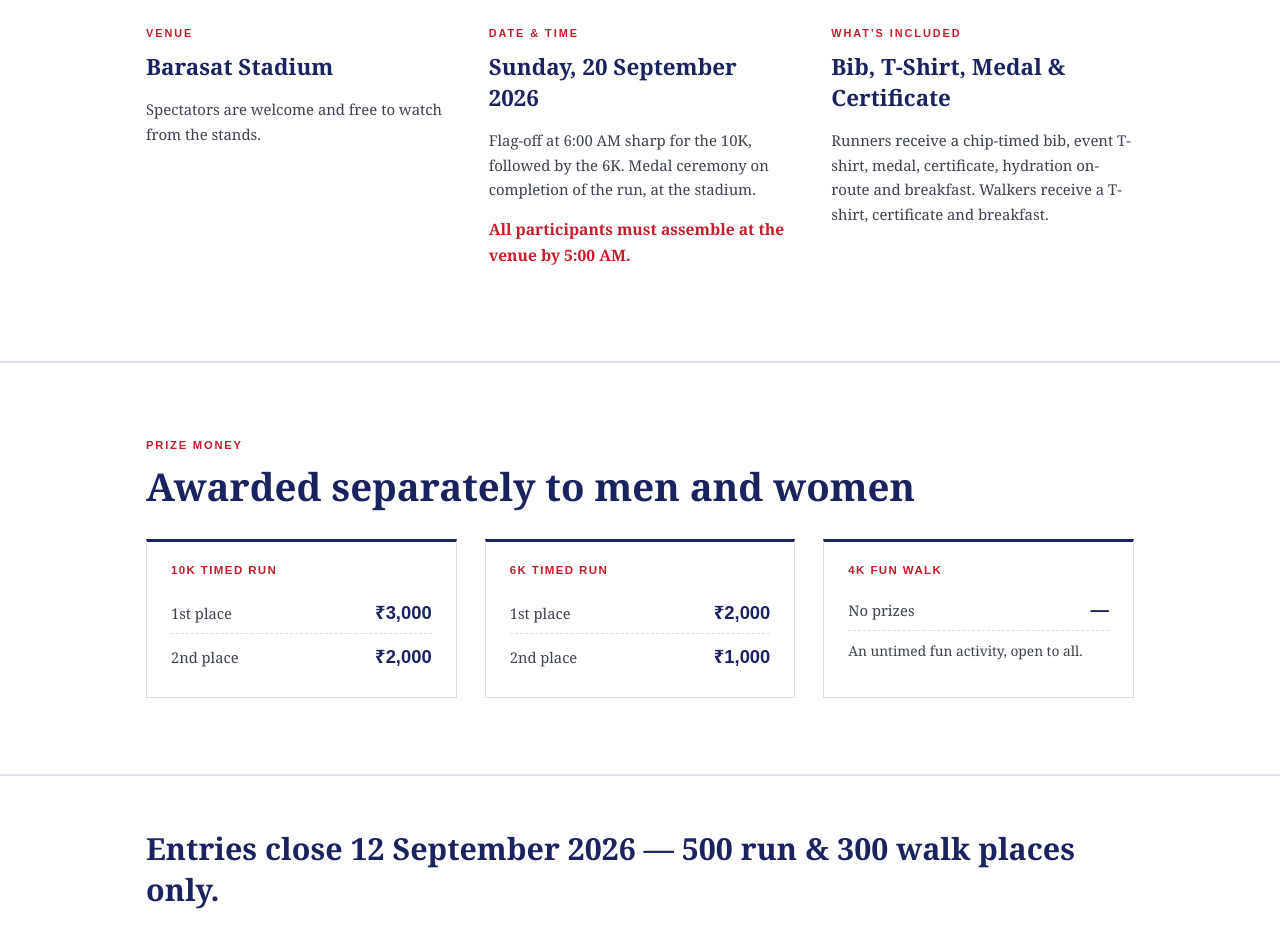
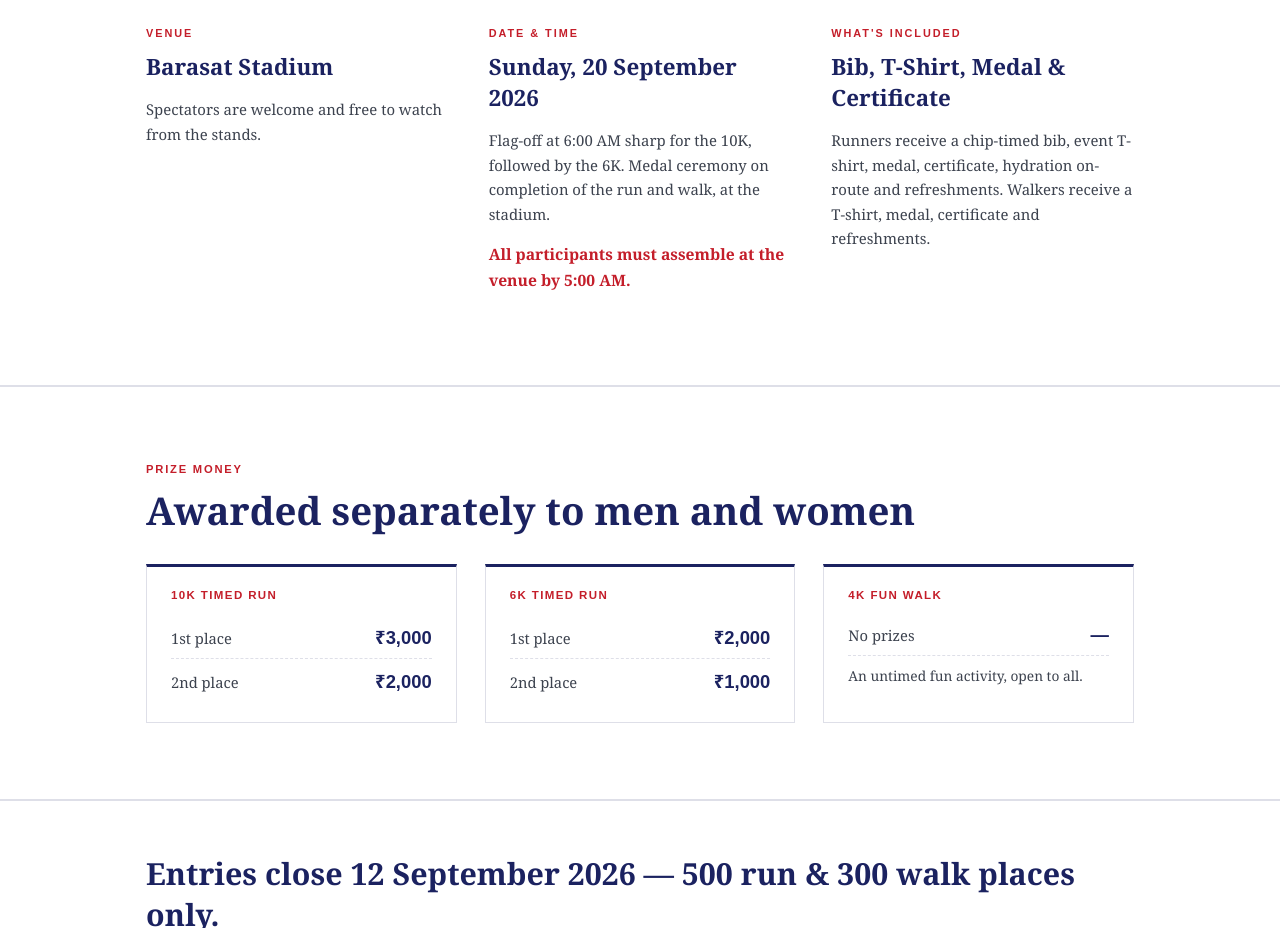
Before and after one commit to paulmark-05/Unity-run-2026, a website: page public/index.html in a window 1280 px wide. Shown: the part 1740-2668 px from the top of the page. Drawn offline with nearby package versions, Linux system fonts and the light colour scheme; no server answers.

Commit message:
Give 4K walkers a medal and rename breakfast to refreshments
Walkers now receive a medal alongside their T-shirt and certificate,
matching the updated event plan. "Breakfast" is now "refreshments"
throughout, since the actual offering isn't a full breakfast.

```diff
--- a/public/index.html
+++ b/public/index.html
@@ -117,13 +117,13 @@
     <div class="d-item">
       <div class="num label">Date &amp; Time</div>
       <h3>Sunday, 20 September 2026</h3>
-      <p>Flag-off at 6:00 AM sharp for the 10K, followed by the 6K. Medal ceremony on completion of the run, at the stadium.</p>
+      <p>Flag-off at 6:00 AM sharp for the 10K, followed by the 6K. Medal ceremony on completion of the run and walk, at the stadium.</p>
       <p class="assemble-note">All participants must assemble at the venue by 5:00 AM.</p>
     </div>
     <div class="d-item">
       <div class="num label">What's included</div>
       <h3>Bib, T-Shirt, Medal &amp; Certificate</h3>
-      <p>Runners receive a chip-timed bib, event T-shirt, medal, certificate, hydration on-route and breakfast. Walkers receive a T-shirt, certificate and breakfast.</p>
+      <p>Runners receive a chip-timed bib, event T-shirt, medal, certificate, hydration on-route and refreshments. Walkers receive a T-shirt, medal, certificate and refreshments.</p>
     </div>
   </div>
 </section>
```
